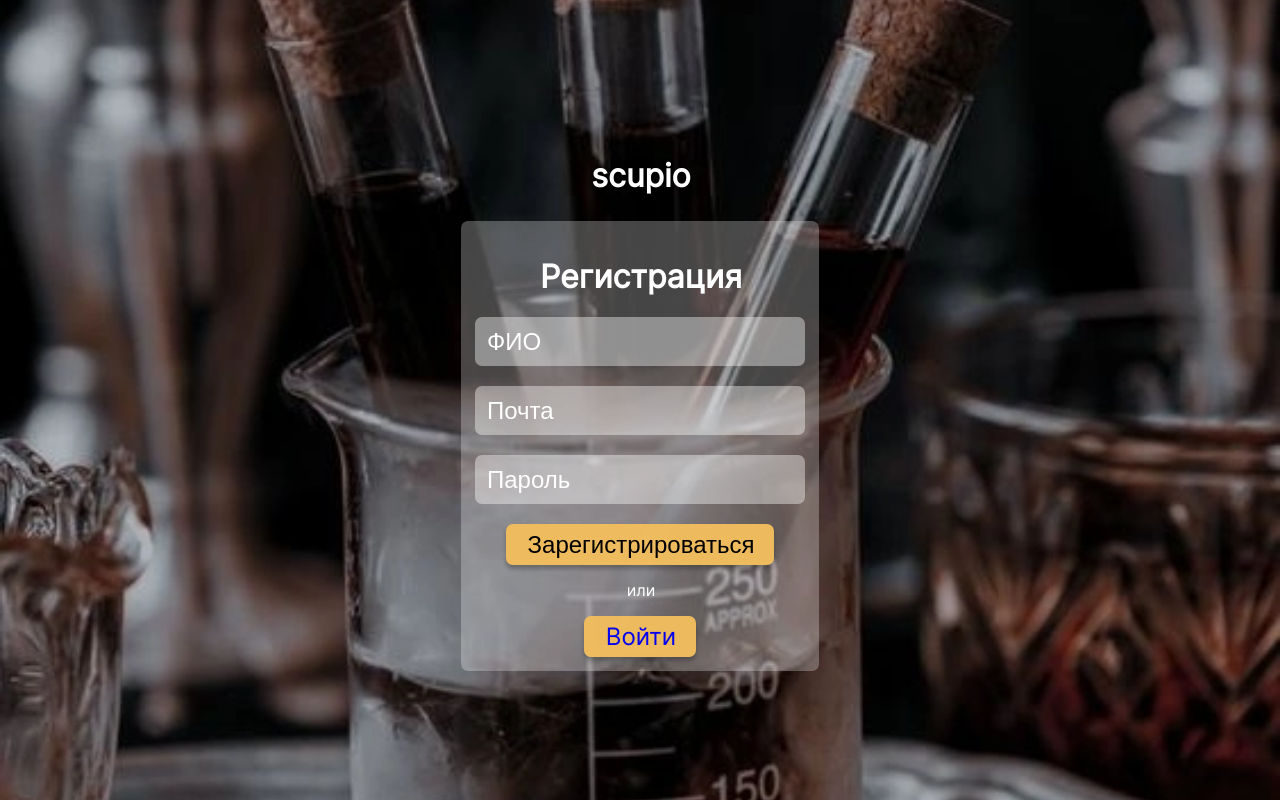
After one commit to AskarKasimov/scupio, a Django app: page /sign-up in a window 1280 px wide. The commit adds this page. Run offline with Django 3.2, Linux system fonts and the light colour scheme.

Commit message:
start front

```diff
--- a/objects/urls.py
+++ b/objects/urls.py
@@ -8,6 +8,8 @@
     path('', views.index),
     path('labs/', views.labs_list),
     path('object/<int:object_id>', views.object_detail, name='object_detail'),
+    path('sign-in', views.sign_in),
+    path('sign-up', views.sign_up),
 
 
     path('objects_api/', views.ObjectList.as_view()),
--- a/objects/views.py
+++ b/objects/views.py
@@ -36,3 +36,9 @@
 class ObjectDetail(generics.ListAPIView):
     queryset = LabObject.objects.all()
     serializer_class = serializers.ObjectDetailSerializer
+
+def sign_in(request):
+    return render(request, 'auth/sign_in.html')
+
+def sign_up(request):
+    return render(request, 'auth/sign_up.html')
--- a/static/css/style.css
+++ b/static/css/style.css
@@ -78,3 +78,86 @@
     width: fit-content;
     color: #FFFFFF;
 }
+
+.auth {
+    display: flex;
+    flex-direction: column;
+    gap: 2rem;
+    align-items: center;
+}
+
+input[type=password],
+input[type=email],
+input[type=text] {
+    background: rgba(255, 254, 254, 0.4);
+    border-radius: 7px;
+    border: none;
+    font-weight: 400;
+    font-size: 24px;
+    line-height: 29px;
+    text-indent: 2px;
+    padding: 1rem;
+}
+
+input[type=password]::placeholder,
+input[type=email]::placeholder,
+input[type=text]::placeholder {
+    color: #FFFFFF;
+}
+
+.submit {
+    background: rgba(240, 188, 94, 0.98);
+    border-radius: 7px;
+    box-shadow: 0px 4px 4px rgba(0, 0, 0, 0.25);
+    border: none;
+    font-size: 24px;
+    line-height: 29px;
+    text-indent: 2px;
+    padding-top: .6rem;
+    padding-bottom: .6rem;
+    padding-left: 2rem;
+    padding-right: 2rem;
+    width: fit-content;
+}
+
+.submit:hover {
+    cursor: pointer;
+    box-shadow: inset 0px 4px 4px rgba(0, 0, 0, 0.25);
+}
+
+.go-auth {
+    background: rgba(240, 188, 94, 0.98);
+    border-radius: 7px;
+    box-shadow: 0px 4px 4px rgba(0, 0, 0, 0.25);
+    border: none;
+    font-size: 24px;
+    line-height: 29px;
+    text-indent: 2px;
+    padding-top: .6rem;
+    padding-bottom: .6rem;
+    padding-left: 2rem;
+    padding-right: 2rem;
+    width: fit-content;
+}
+
+.go-auth:hover {
+    cursor: pointer;
+    box-shadow: inset 0px 4px 4px rgba(0, 0, 0, 0.25);
+}
+
+.title {
+    font-family: 'Inter';
+    font-size: 32px;
+    line-height: 39px;
+    text-indent: 2px;
+    width: fit-content;
+    color: #FFFFFF;
+}
+
+.or {
+    font-size: 16px;
+    line-height: 19px;
+    text-indent: 2px;
+
+    color: #FFFFFF;
+}
--- /dev/null
+++ b/templates/auth/sign_up.html
@@ -0,0 +1,12 @@
+{% extends 'base.html' %}
+{% block content %}
+<h1 class="title">Регистрация</h1>
+      <form class="auth">
+        <input type="text" placeholder="ФИО" required/>
+        <input type="email" placeholder="Почта" required/>
+        <input type="password" placeholder="Пароль" required/>
+        <input class="submit" type="submit" value="Зарегистрироваться" />
+      </form>
+      <p class="or">или</p>
+      <a class="go-auth" href="/sign-in">Войти</a>
+{% endblock content %}
```
Also changed, not shown: templates/auth/sign_in.html (added, +11 -0 lines), db.sqlite3.
